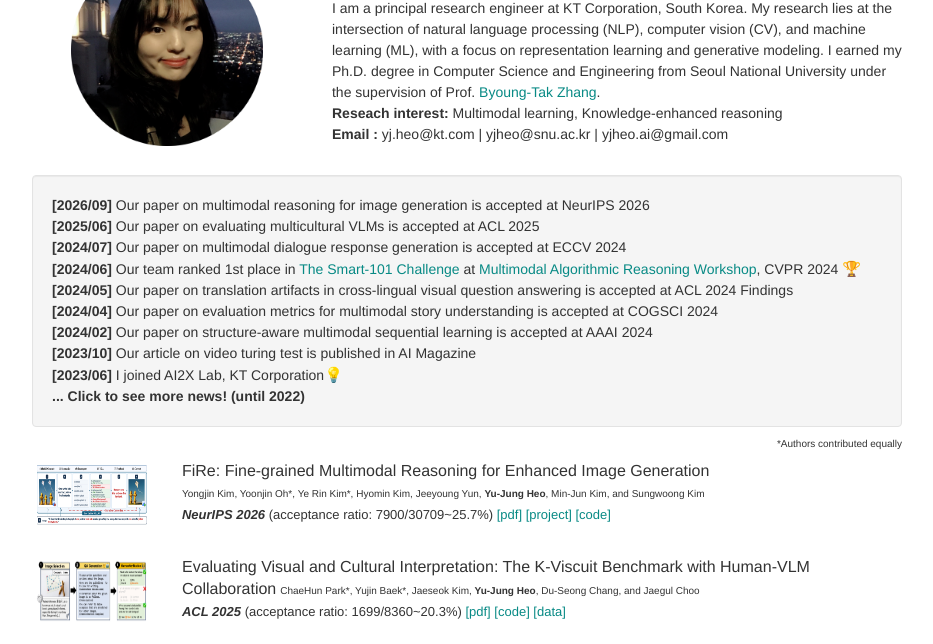
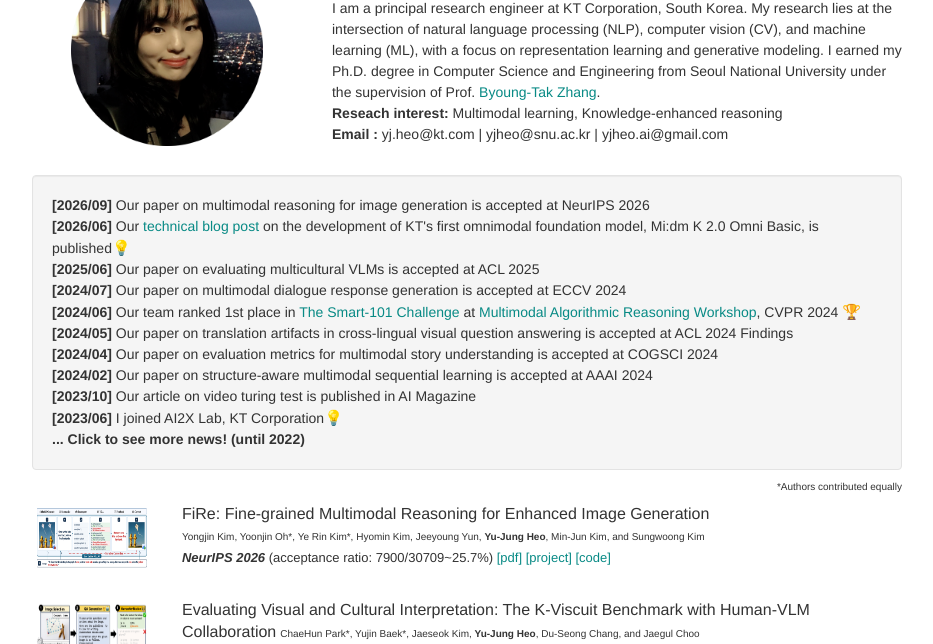
Before and after one commit to YuJungHeo/YuJungHeo.github.io, a plain HTML site: page index.html in a window 1280 px wide. Shown: the part 135-779 px from the top of the page, without its empty margins (173-1106 px from the left). Drawn offline with nearby package versions, Linux system fonts and the light colour scheme.

Commit message:
Update index.html

```diff
--- a/index.html
+++ b/index.html
@@ -35,6 +35,7 @@
 
 	<div class="well">
 	<b>[2026/09]</b> Our paper on multimodal reasoning for image generation is accepted at NeurIPS 2026<br>
+	<b>[2026/06]</b> Our <a href="https://kode.kt.com/blog/article/15503">technical blog post</a> on the development of KT's first omnimodal foundation model, Mi:dm K 2.0 Omni Basic, is published<span style="font-size:15px;">💡</span><br>
 	<b>[2025/06]</b> Our paper on evaluating multicultural VLMs is accepted at ACL 2025<br>
 	<b>[2024/07]</b> Our paper on multimodal dialogue response generation is accepted at ECCV 2024<br>
 	<b>[2024/06]</b> Our team ranked 1st place in <a href="https://smartdataset.github.io/smart101/">The Smart-101 Challenge</a> at <a href="https://marworkshop.github.io/cvpr24/index.html">Multimodal Algorithmic Reasoning Workshop</a>, CVPR 2024
```
